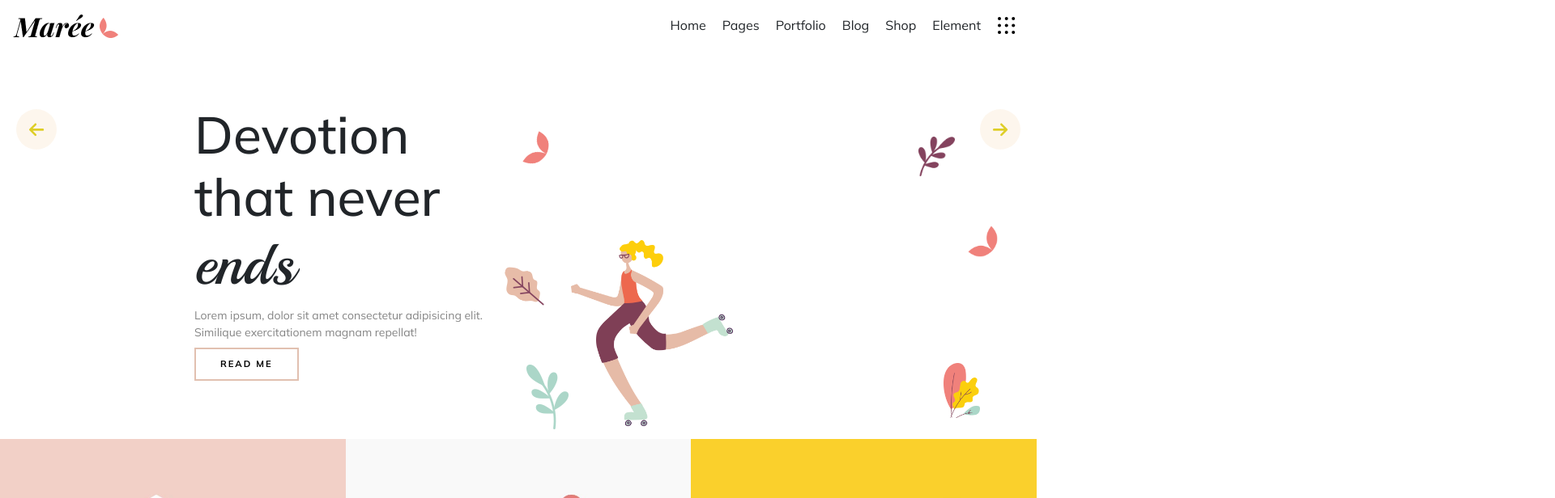
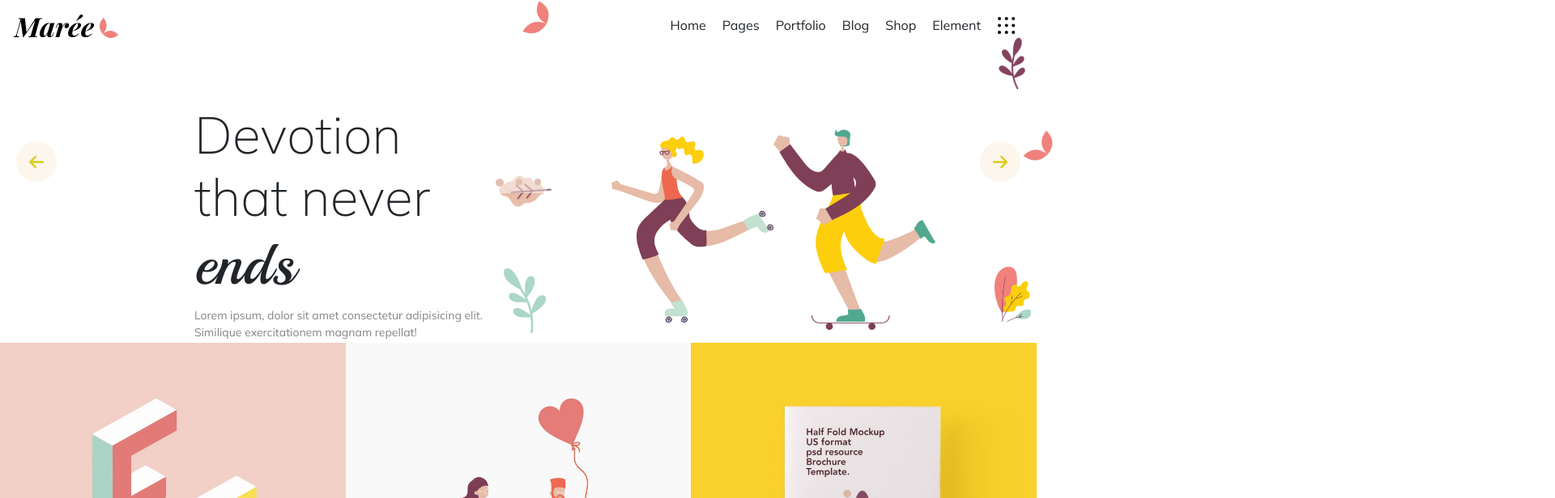
Before and after one commit to FrancescoCesari97/proj-html-vuejs, a Vue app: page / in a window 1280 px wide. Shown: the top 616 px of the page at 81% size, 1920 px wide, since content can reach past the window. Built offline with nearby package versions, Linux system fonts and the light colour scheme; a web font is replaced by a local one.

Commit message:
Aggiunto carosello funzionante

```diff
--- a/src/components/Main components/AppCardSection.vue
+++ b/src/components/Main components/AppCardSection.vue
@@ -138,6 +138,7 @@ export default{
     border: 0;
     width: calc(100% / 3);
     position: relative;
+    overflow: hidden;
 
 
 
--- a/src/components/Main components/AppHeroSection.vue
+++ b/src/components/Main components/AppHeroSection.vue
@@ -9,7 +9,152 @@ export default{
   data(){
     return{
 
-        imgHeroPeople:[
+
+      paragraphs:[
+        {
+          title:' Devotion that never',
+          text: 'Lorem ipsum, dolor sit amet consectetur adipisicing elit. Similique exercitationem magnam repellat!',
+          images:[
+            {
+              imgHeroPeople:[
+                {
+                 img:'/assets/img/h-2-slider-img-15.png',
+                 class:"main-img-1",
+                },
+                {
+                  img:'/assets/img/h-2-slider-img-16.png',
+                 class:"main-img-1",
+                }
+              ],
+              imgHeroLeaves:[
+          {
+              leaf:"/assets/img/h-2-slider-img-12.png",
+              class:'leaves-1'
+          },
+          {
+              leaf:"/assets/img/h-2-slider-img-13.png",
+              class:'leaves-2'
+          },
+          {
+              leaf:"/assets/img/h-2-slider-img-14.png",
+              class:'leaves-3'
+          },
+          {
+              leaf:"/assets/img/h-2-slider-img-17.png",
+              class:'leaves-4'
+          },
+          {
+              leaf:"/assets/img/h-2-slider-img-14.png",
+              class:'leaves-5'
+          },
+          {
+              leaf:"/assets/img/short-slider-rev-1-img-2.png",
+              class:'leaves-6'
+          },
+          {
+              leaf:"/assets/img/short-slider-rev-1-img-2.png",
+              class:'leaves-7'
+          },
+          ],
+            }
+          ]
+        },
+
+        {
+          title:' Happines that never',
+          text: 'Lorem ipsum, dolor sit amet consectetur adipisicing elit. Similique exercitationem magnam repellat!',
+          images:[
+            {
+              imgHeroPeople:[
+                {
+                 img:'/assets/img/h-2-slider-img-11.png',
+                 class:"main-img-2",
+                }
+              ],
+
+              imgHeroLeaves:[
+          {
+              leaf:"/assets/img/short-slider-rev-1-img-1.png",
+              class:'leaves-1'
+          },
+          {
+              leaf:"/assets/img/short-slider-rev-1-img-8.png",
+              class:'leaves-2'
+          },
+          {
+              leaf:"/assets/img/short-slider-rev-1-img-9.png",
+              class:'leaves-3'
+          },
+          {
+              leaf:"/assets/img/short-slider-rev-1-img-7.png",
+              class:'leaves-4'
+          },
+          {
+              leaf:"/assets/img/h-2-slider-img-14.png",
+              class:'leaves-5'
+          },
+          {
+              leaf:"/assets/img/short-slider-rev-1-img-2.png",
+              class:'leaves-6'
+          },
+          {
+              leaf:"/assets/img/short-slider-rev-1-img-2.png",
+              class:'leaves-7'
+          },
+          ],
+            }
+          ]
+        },
+
+        {
+          title:' Music that never',
+          text: 'Lorem ipsum, dolor sit amet consectetur adipisicing elit. Similique exercitationem magnam repellat!',
+          images:[
+            {
+              imgHeroPeople:[
+                {
+                 img:'/assets/img/short-slider-rev-1-img-3.png',
+                 class:"main-img-3",
+                }
+              ],
+
+              imgHeroLeaves:[
+              {
+              leaf:"/assets/img/h-2-slider-img-17.png",
+              class:'leaves-1'
+          },
+          {
+              leaf:"/assets/img/short-slider-rev-1-img-8.png",
+              class:'leaves-2'
+          },
+          {
+              leaf:"/assets/img/short-slider-rev-1-img-8.png",
+              class:'leaves-2'
+          },
+          {
+              leaf:"/assets/img/short-slider-rev-1-img-7.png",
+              class:'leaves-4'
+          },
+          {
+              leaf:"/assets/img/h-2-slider-img-14.png",
+              class:'leaves-5'
+          },
+          {
+              leaf:"/assets/img/short-slider-rev-1-img-2.png",
+              class:'leaves-6'
+          },
+          {
+              leaf:"/assets/img/short-slider-rev-1-img-2.png",
+              class:'leaves-7'
+          },
+          ],
+            }
+          ]
+        }
+
+      ],
+
+      /*   imgHeroPeople:[
 
         '/assets/img/h-2-slider-img-15.png',
         '/assets/img/h-2-slider-img-16.png',
@@ -21,63 +166,68 @@ export default{
 
         imgHeroLeaves:[
         {
-            img:"/assets/img/h-2-slider-img-12.png",
+            leaf:"/assets/img/h-2-slider-img-12.png",
             class:'leaves-1'
         },
         {
-            img:"/assets/img/h-2-slider-img-13.png",
+            leaf:"/assets/img/h-2-slider-img-13.png",
             class:'leaves-2'
         },
         {
-            img:"/assets/img/h-2-slider-img-14.png",
+            leaf:"/assets/img/h-2-slider-img-14.png",
             class:'leaves-3'
         },
         {
-            img:"/assets/img/h-2-slider-img-17.png",
+            leaf:"/assets/img/h-2-slider-img-17.png",
             class:'leaves-4'
         },
         {
-            img:"/assets/img/h-2-slider-img-18.png",
+            leaf:"/assets/img/h-2-slider-img-18.png",
             class:'leaves-5'
         },
         {
-            img:"/assets/img/short-slider-rev-1-img-2.png",
+            leaf:"/assets/img/short-slider-rev-1-img-2.png",
             class:'leaves-6'
         },
         {
-            img:"/assets/img/short-slider-rev-1-img-2.png",
+            leaf:"/assets/img/short-slider-rev-1-img-2.png",
             class:'leaves-7'
         },
-        ],
+        ], */
 
+        activeParagraph: 0,
 
-        activeImg: 0,
     };
     },
 
-    computed:{
-      activeImage() {
-      return this.imgHeroPeople[this.activeImg];
+     computed:{
+      activeParagra() {
+      return this.Paragraphs[this.activeParagraph];
     },
     },
 
 
     methods:{
         nextArrow() {
-      if (this.activeImg >= this.imgHeroPeople.length - 1) {
-        this.activeImg = 0;
+      if (this.activeParagraph >= this.paragraphs.length - 1) {
+        this.activeParagraph = 0;
       } else {
-        this.activeImg++;
+        this.activeParagraph++;
       }
     },
 
     prevArrow() {
-      if (this.activeImg == 0) {
-        this.activeImg = this.imgHeroPeople.length - 1;
+      if (this.activeParagraph == 0) {
+        this.activeParagraph = this.paragraphs.length - 1;
       } else {
-        this.activeImg--;
+        this.activeParagraph--;
       }
     },
+
+    changeSlide(index) {
+
+      this.activeParagraph = index;
+    }
 
     }
 
@@ -90,31 +240,35 @@ export default{
 
 
 <template>
-    <div class="container py-3">
-        <div class="testo-hero py-5">
-            <h2>Devotion that never <span class="grassetto">ends</span></h2>
-            <p>Lorem ipsum, dolor sit amet consectetur adipisicing elit. Similique exercitationem magnam repellat! </p>
+    <div v-for="(paragraph, index) in paragraphs" v-show="activeParagraph == index"  class="container active py-3" >
+        <div  class="testo-hero py-5">
+            <h2>{{paragraph.title}} <span class="grassetto">ends</span></h2>
+            <p>{{paragraph.text}} </p>
             <button class="btn bottone my-2 ">
                 <p>READ ME</p>
             </button>
 
         </div>
 
-        <div class="img-hero">
-            <div class="main-img">
-                <img  v-bind:src="activeImage" class="slide active">
+        <div class="img-hero ">
+            <div class="img-container"  >
+                <img v-for="(image, imageIndex) in paragraph.images[0].imgHeroPeople"
+                :key="imageIndex"
+                :src="image.img"
+                :class="image.class">
+
+
+
 
 
             </div>
 
-            <div class="leaves-img">
-                <img :class="imgHeroLeaves[0].class" :src=imgHeroLeaves[0].img alt="">
-                <img :class="imgHeroLeaves[1].class" :src=imgHeroLeaves[1].img alt="">
-                <img :class="imgHeroLeaves[2].class" :src=imgHeroLeaves[2].img alt="">
-                <img :class="imgHeroLeaves[3].class" :src=imgHeroLeaves[3].img alt="">
-                <img :class="imgHeroLeaves[4].class" :src=imgHeroLeaves[4].img alt="">
-                <img :class="imgHeroLeaves[5].class" :src=imgHeroLeaves[5].img alt="">
-                <img :class="imgHeroLeaves[6].class" :src=imgHeroLeaves[6].img alt="">
+            <div v-for="(leaf, leafIndex) in paragraph.images[0].imgHeroLeaves" class="leaves-img" >
+                <img
+                :key="leafIndex"
+                :src="leaf.leaf"
+                :class="leaf.class"  >
+
 
 
             </div>
@@ -128,19 +282,31 @@ export default{
         </div>
     </div>
 
+    <div class="carosel-dots">
+      <span v-for="(paragraph, index) in paragraphs"
+       class="dot"
+      :class="index == activeParagraph ? 'active-dot': '' " @click="changeSlide(index)"></span>
+    </div>
+
+
+
+
     <!-- freccia prev -->
-    <div @click="prevArrow()" class="arrow-prev bordered" >
+    <div @click="prevArrow()"  class="arrow-prev bordered" >
         <font-awesome-icon :icon="['fas', 'arrow-left']" />
 
 
     </div>
 
     <!-- freccia next  -->
-    <div @click="nextArrow()" class="arrow-next bordered"  >
+    <div @click="nextArrow()"  class="arrow-next bordered"  >
         <font-awesome-icon :icon="['fas', 'arrow-right']" />
 
 
     </div>
+
+
+
 
 
 </template>
@@ -154,12 +320,22 @@ export default{
 
 
 
+      .container{
 
 
-    .container{
+
+
+        display: none;
+    }
+
+
+
+
+    .container.active{
       display: flex;
       justify-content: end;
       max-width: 100vw;
+      height:45vh ;
       gap: 60px;
       .testo-hero{
         width: 30%;
@@ -167,6 +343,7 @@ export default{
 
         h2{
             font-size: 4rem;
+            font-weight: 200;
             .grassetto{
                 font-family: "Playball" ;
                 font-size: 4.7rem;
@@ -195,8 +372,25 @@ export default{
         width: 40%;
         margin-top: auto;
 
-        .main-img{
+        .img-container{
+            display: flex;
+            justify-content: center;
+        }
+
+        .main-img-1{
             width: 40%;
+            object-fit:contain;
+            display: flex;
+
+        }
+        .main-img-2{
+            width: 85%;
+            object-fit:cover;
+            display: flex;
+        }
+
+        .main-img-3{
+            width: 65%;
             object-fit:cover;
             display: flex;
         }
@@ -209,22 +403,24 @@ export default{
                 position: absolute;
                 bottom: 99px;
                 right: 183px;
+                transform: rotate(-45deg);
             }
             .leaves-2{
                 position: absolute;
                 bottom: -54px;
-                right: 153px;
+                right: 181px;
             }
             .leaves-3{
                 position: absolute;
-                bottom: 259px;
-                right: -324px;
+                bottom: 255px;
+                right: -424px;
                 width: 30%;
+                transform: rotate(-40deg)
             }
             .leaves-4{
                 position: absolute;
                 bottom: -40px;
-                right: -355px;
+                right: -418px;
                 width: 30%;
             }
 
@@ -235,12 +431,12 @@ export default{
             .leaves-6{
                 position: absolute;
                 bottom: 159px;
-                right: -377px;
+                right: -445px;
                 width: 25%;
             }
             .leaves-7{
                 position: absolute;
-                bottom: 274px;
+                bottom: 317px;
                 right: 177px;
                 width: 25%;
                 transform: rotate(-15deg);
@@ -257,7 +453,7 @@ export default{
         height: 50px;
 
         position: absolute;
-        top: 20%;
+        top: 25%;
         transform: translateY(-50%);
         line-height: 50px;
         text-align: center;
@@ -278,6 +474,40 @@ export default{
     }
 
 
+    .carosel-dots{
+
+
+
+    position: absolute;
+    bottom: 561px;
+    left: 50%;
+    transform: translateX(-50%);
+
+    background-color: rgba(255, 255, 255, 0.453);
+    border-radius: .5rem;
+
+    display: flex;
+    gap: 15px;
+    padding: 8px;
+}
+
+.dot {
+    border-radius: 50%;
+    height: 8px;
+    width: 8px;
+    background-color: #e1c0b0;
+    cursor: pointer;
+}
+
+.active-dot{
+    border-radius: 50%;
+    height: 10px;
+    width: 10px;
+
+    cursor: pointer;
+}
+
+
 
 
 </style>
--- a/src/components/Main components/AppMessageSection.vue
+++ b/src/components/Main components/AppMessageSection.vue
@@ -57,6 +57,7 @@ export default{
             h2{
                 font-size: 2.5rem;
                 padding-top: 50px;
+                font-weight: 300;
 
                 span{
                     font-family: "Playball" ;
--- a/src/style/general.scss
+++ b/src/style/general.scss
@@ -20,6 +20,7 @@ ul{
 
 body{
     font-family:"Mulish", Arial, Helvetica, sans-serif;
+
     height: 100vh;
     background-color: #ffffff;
 }
```
Also changed, not shown: src/components/Main components/AppWorkingProgressSection.vue (+15 -12 lines).
